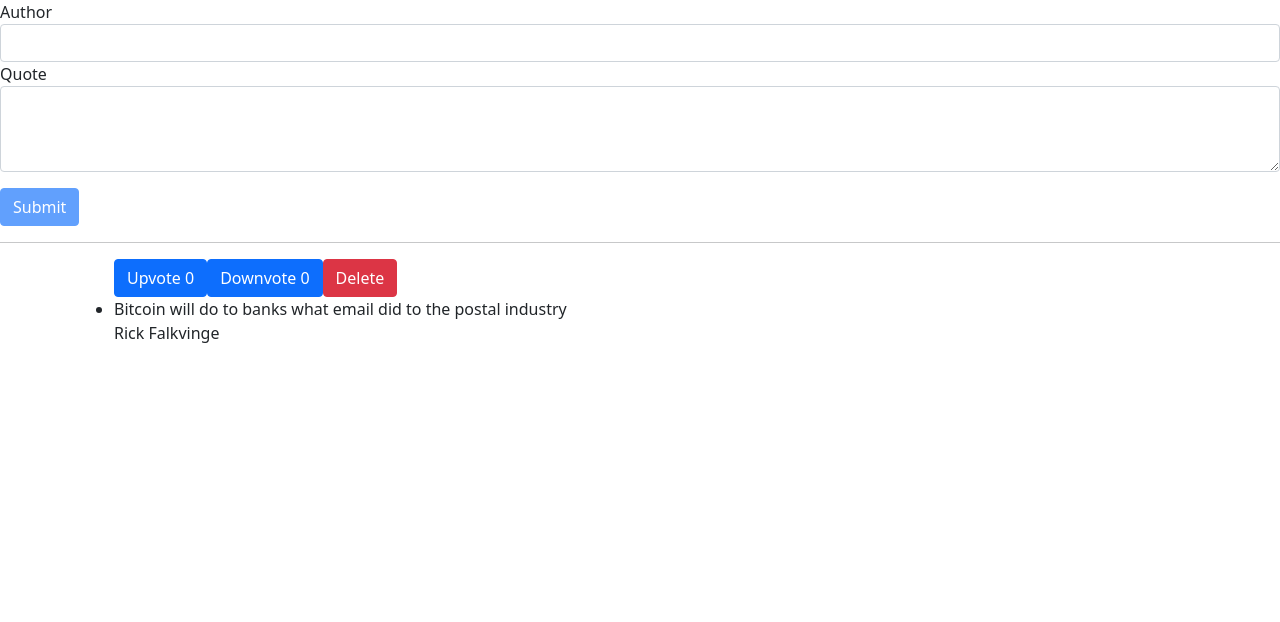
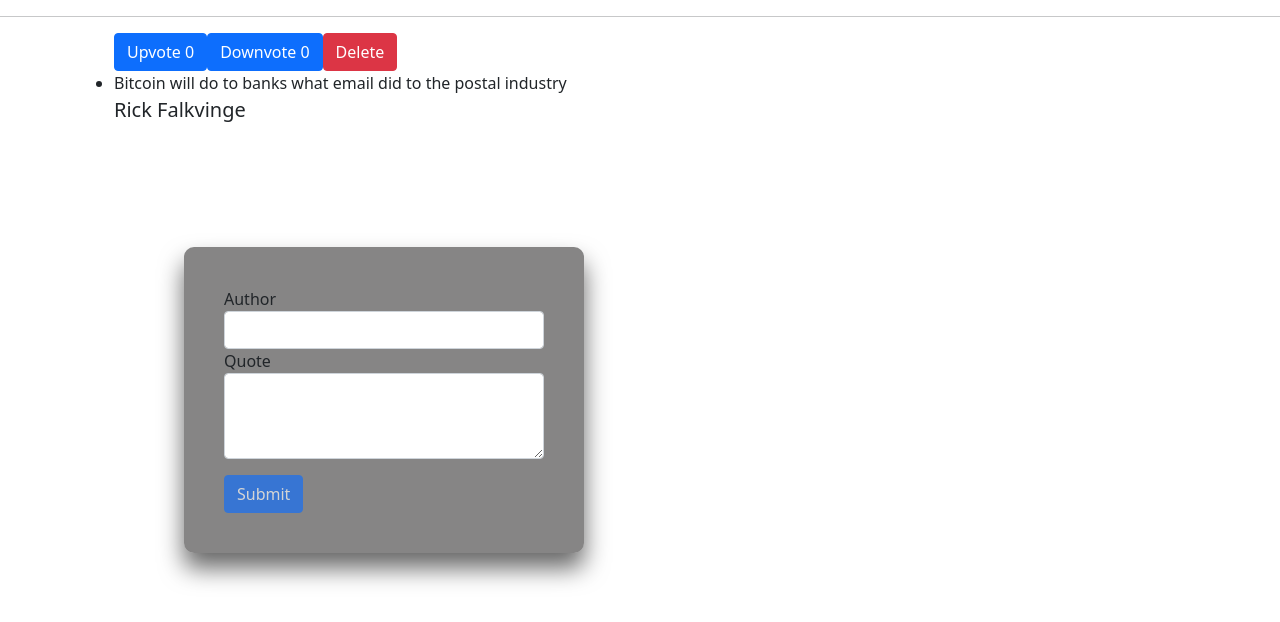
Before and after one commit to savanahatieno/quoteapp1, an Angular app: page / in a window 1280 px wide. Shown: the top 622 px of the page. Built offline with nearby package versions, Linux system fonts and the light colour scheme.

Commit message:
designed form section

```diff
--- a/src/app/quotes-form/quotes-form.component.css
+++ b/src/app/quotes-form/quotes-form.component.css
@@ -0,0 +1,12 @@
+form {
+  position: absolute;
+  top: 50%;
+  left: 30%;
+  width: 400px;
+  padding: 40px;
+  transform: translate(-50%, -50%);
+  background: rgba(14, 13, 13, 0.5);
+  box-sizing: border-box;
+  box-shadow: 0 15px 25px rgba(0, 0, 0, 0.6);
+  border-radius: 10px;
+}
--- a/src/app/quotes/quotes.component.css
+++ b/src/app/quotes/quotes.component.css
@@ -0,0 +1,3 @@
+p {
+  font-size: 20px;
+}
```
